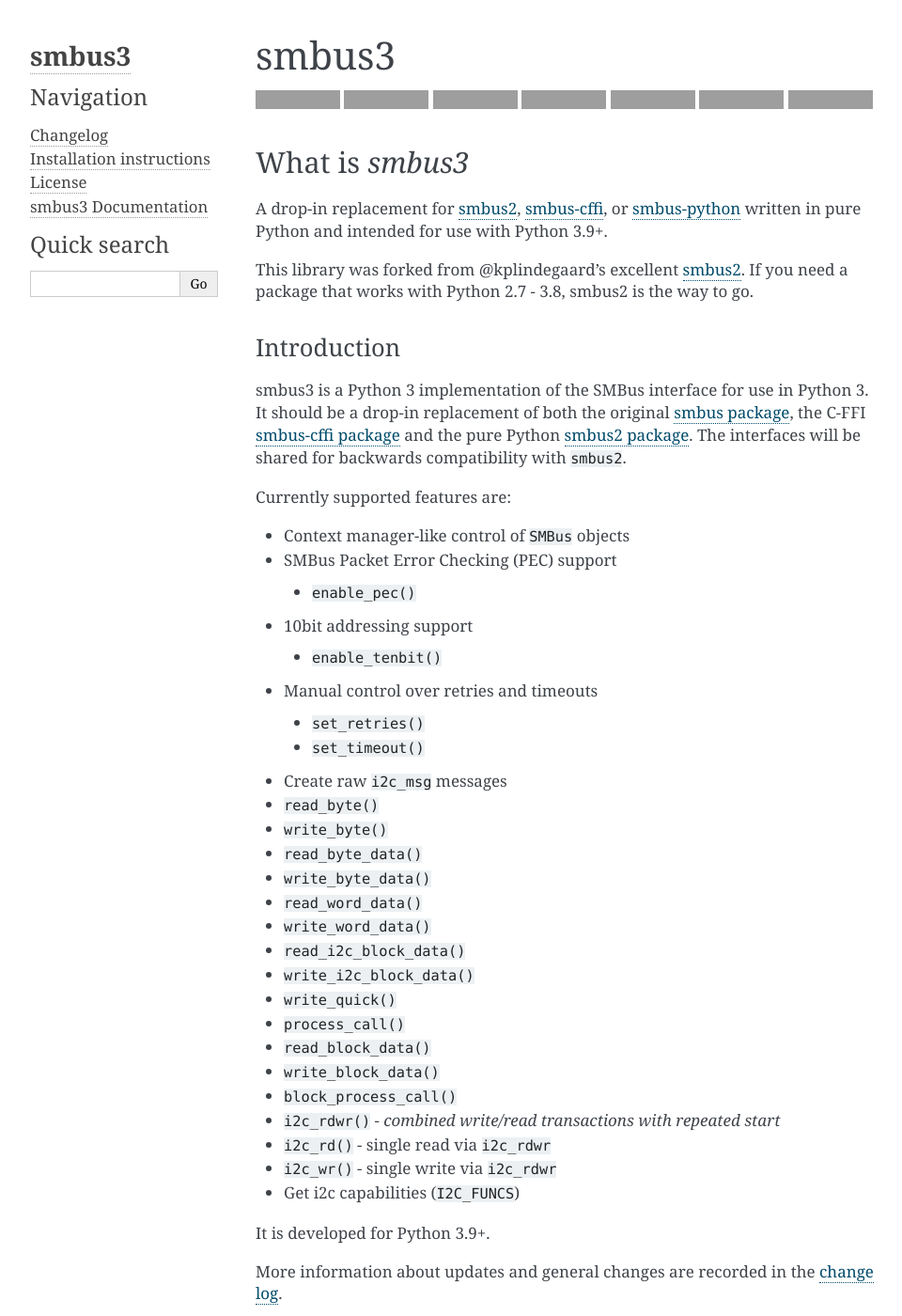
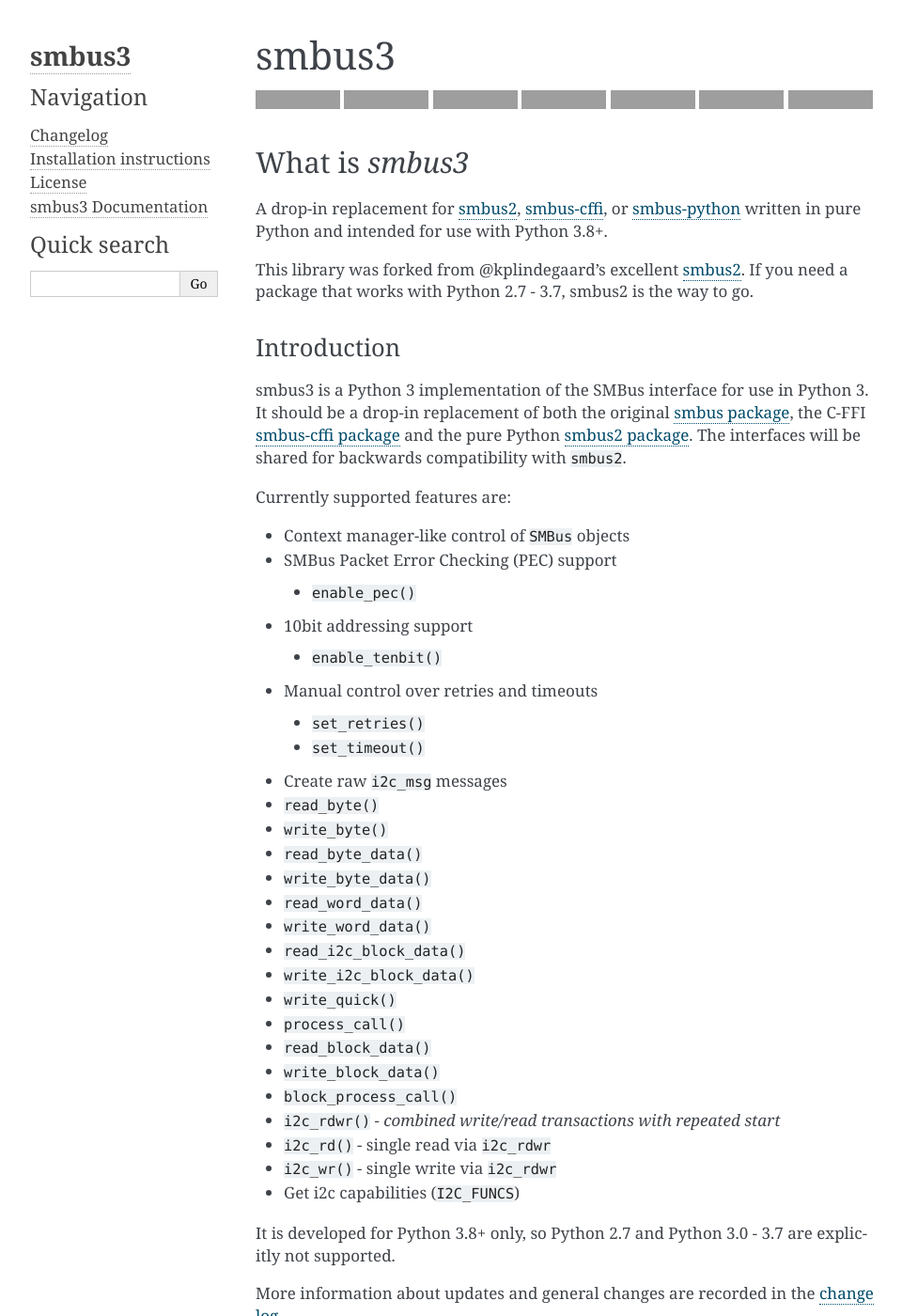
Before and after one commit to eindiran/smbus3, a Sphinx documentation site: the page built from doc/index.rst, in a window 1280 px wide and 1400 px high, cut to the strip 0-1400 px from the top of the window. Shown: the whole strip at 94% size, without its empty margins (148-1108 px from the left). Built offline with Sphinx 7.4.7, drawn with Linux system fonts in a browser that asks for light colours; grey boxes are pictures that could not be loaded.

Commit message:
Test out upgrading to Python3.8

```diff
--- a/README.rst
+++ b/README.rst
@@ -27,11 +27,11 @@ What is `smbus3`
 A drop-in replacement for `smbus2 <https://pypi.org/project/smbus2/>`__,
 `smbus-cffi <https://pypi.org/project/smbus-cffi/>`__, or
 `smbus-python <https://pypi.org/project/smbus/>`__ written in pure
-Python and intended for use with Python 3.9+.
+Python and intended for use with Python 3.8+.
 
 This library was forked from @kplindegaard’s excellent
 `smbus2 <https://github.com/kplindegaard/smbus2>`__. If you need a
-package that works with Python 2.7 - 3.8, smbus2 is the way to go.
+package that works with Python 2.7 - 3.7, smbus2 is the way to go.
 
 
 Introduction
@@ -81,7 +81,8 @@ Currently supported features are:
 -  ``i2c_wr()`` - single write via ``i2c_rdwr``
 -  Get i2c capabilities (``I2C_FUNCS``)
 
-It is developed for Python 3.9+.
+It is developed for Python 3.8+ only, so Python 2.7 and Python 3.0 - 3.7 are
+explicitly not supported.
 
 More information about updates and general changes are recorded in the
 `change
--- a/doc/changelog.rst
+++ b/doc/changelog.rst
@@ -3,6 +3,11 @@ Changelog
 
 Notable changes to `smbus3 <https://github.com/eindiran/smbus3>`__ are
 recorded here.
+
+[0.5.5] - 2024-06-14
+--------------------
+
+- Add 3.8 support
 
 [0.5.4] - 2024-06-14
 --------------------
--- a/requirements_dev.txt
+++ b/requirements_dev.txt
@@ -1,9 +1,9 @@
 build==1.2.1
 coverage==7.5.3
 mypy==1.10.0
-pre-commit==3.7.1
+pre-commit
 ruff==0.4.8
 setuptools==70.0.0
-sphinx==7.3.7
+sphinx
 twine==5.1.0
 wheel==0.43.0
--- a/smbus3/__init__.py
+++ b/smbus3/__init__.py
@@ -4,5 +4,5 @@ smbus3 - A drop-in replacement for smbus2/smbus-cffi/smbus-python
 
 from .smbus3 import I2C_M_Bitflag, I2cFunc, SMBus, i2c_msg
 
-__version__ = "0.5.4"
+__version__ = "0.5.5"
 __all__ = ["SMBus", "i2c_msg", "I2cFunc", "I2C_M_Bitflag", "__version__"]
```
Also changed, not shown: setup.cfg (+4 -3 lines), 2 other files.
